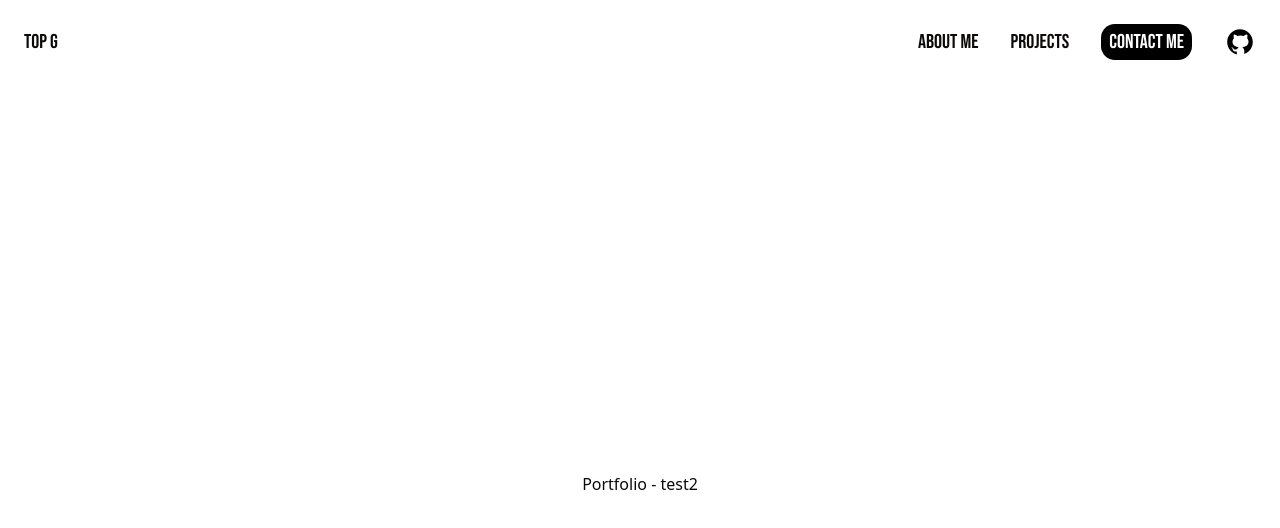
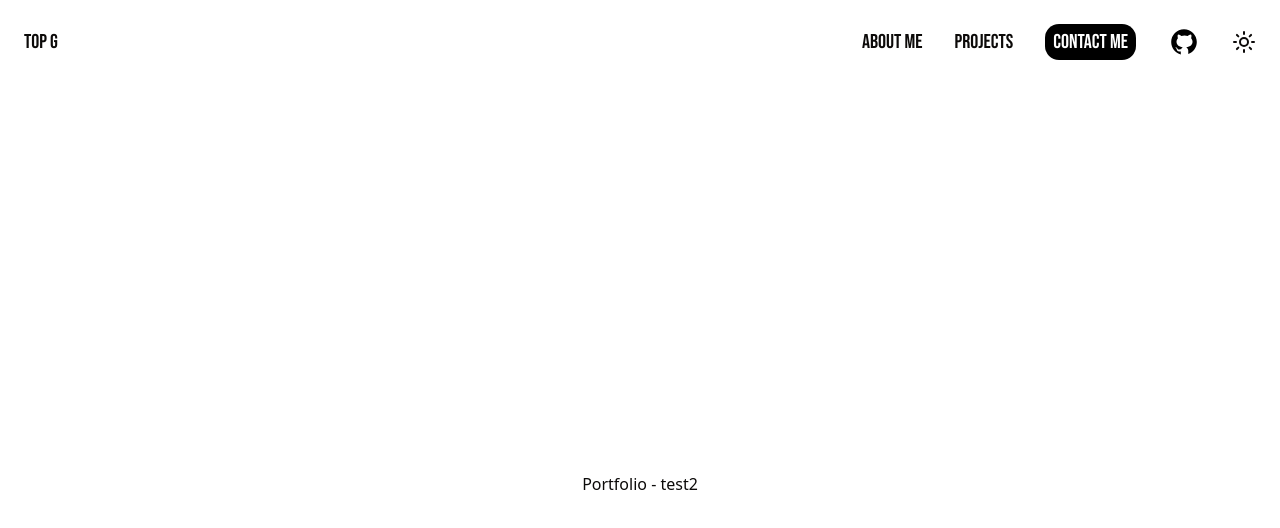
Before and after one commit to Pkson13/portfolio, a Next.js app: page / in a window 1280 px wide. Shown: the top 528 px of the page. Built offline with nearby package versions, Linux system fonts and the light colour scheme.

Commit message:
added theme toggle funtionallity

```diff
--- a/app/layout.tsx
+++ b/app/layout.tsx
@@ -1,8 +1,8 @@
 import type { Metadata } from "next";
 import { Geist, Geist_Mono, Bebas_Neue } from "next/font/google";
 import "./globals.css";
-import Navbar from "@/components/Navbar";
 import { ThemeProvider } from "next-themes";
+import Navbar from "@/components/navbar/Navbar";
 
 const geistSans = Geist({
   variable: "--font-geist-sans",
@@ -34,7 +34,7 @@ export default function RootLayout({
       <body
         className={`${geistSans.variable} ${bebasNeue.variable} antialiased`}
       >
-        <ThemeProvider>
+        <ThemeProvider attribute="class" enableColorScheme>
           <Navbar />
           {children}
         </ThemeProvider>
--- a/components/Navbar.tsx
+++ b/components/navbar/Navbar.tsx
@@ -1,17 +1,24 @@
 import Image from "next/image";
+import Link from "next/link";
 import React from "react";
+import { ThemeToggle } from "./ThemeToggle";
 
 const Navbar = () => {
   return (
     <nav className="m-6 flex items-center font-(family-name:--font-bebas-neue) text-xl">
-      <span>TOP G</span>
+      <Link href={"/"}>TOP G</Link>
       <div className="ml-auto flex items-center gap-8">
-        <span className="">About me</span>
-        <span>projects</span>
-        <span className="rounded-xl bg-black px-2 py-1 text-white hover:cursor-pointer">
+        <Link href={"about"} className="">
+          About me
+        </Link>
+        <Link href={"projects"}>projects</Link>
+        <a
+          href="google.com"
+          className="rounded-xl bg-black px-2 py-1 text-white hover:cursor-pointer"
+        >
           contact me
-        </span>
-        <span>
+        </a>
+        <Link href={"https://github.com/pkson13"} target="_blank">
           <Image
             src={"/icons8-github.svg"}
             alt="github"
@@ -19,7 +26,8 @@ const Navbar = () => {
             width={32}
             height={32}
           />
-        </span>
+        </Link>
+        <ThemeToggle />
       </div>
     </nav>
   );
--- /dev/null
+++ b/components/navbar/ThemeToggle.tsx
@@ -0,0 +1,23 @@
+"use client";
+import { Moon, Sun } from "lucide-react";
+import { useTheme } from "next-themes";
+import React, { useEffect, useState } from "react";
+export const ThemeToggle = () => {
+  const { theme, setTheme } = useTheme();
+  const [mounted, setmounted] = useState(false);
+  useEffect(() => {
+    setmounted(true);
+  }, []);
+  if (!mounted) return null;
+  return (
+    <>
+      {theme == "light" ? (
+        <Moon onClick={() => setTheme("dark")} />
+      ) : (
+        <Sun onClick={() => setTheme("light")} />
+      )}
+
+      {/* <Sun /> */}
+    </>
+  );
+};
```
